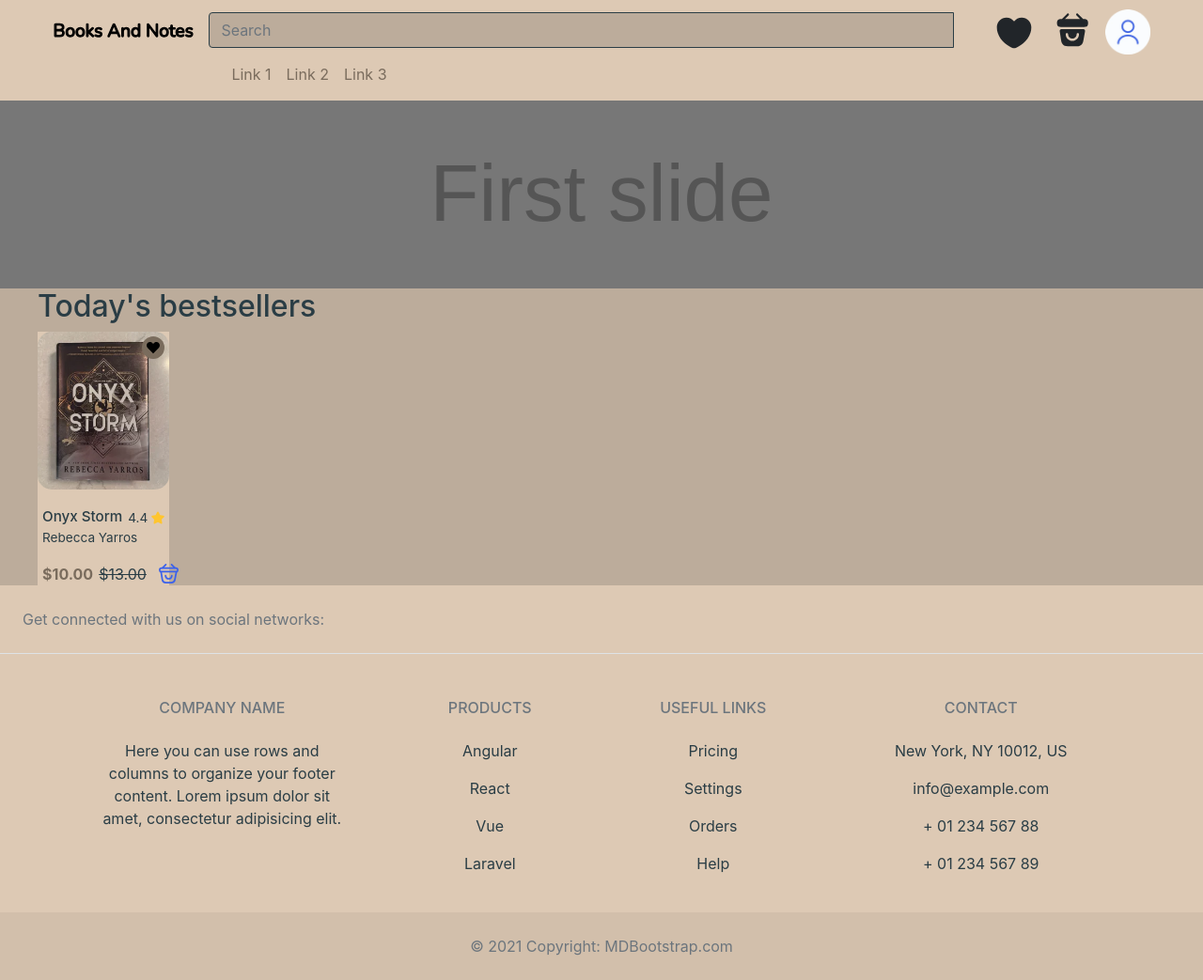
After one commit to k3lly200413-2/Books-And-Notes, a PHP site: page /index.php in a window 1280 px wide. The commit adds this page. Shown: the whole page at 94% size. Run offline with PHP 8.4, Linux system fonts and the light colour scheme.

Commit message:
feat: implement php

```diff
--- /dev/null
+++ b/card.php
@@ -0,0 +1,54 @@
+<?php
+// $bestSeller is set by the loop in index.php
+$title    = htmlspecialchars($book['title']);
+$author   = htmlspecialchars($book['author']);
+$image    = htmlspecialchars($book['image']);
+$rating   = number_format($book['rating'], 1);
+$price    = '$' . number_format($book['price'], 2);
+$oldPrice = isset($book['old_price']) ? '$' . number_format($book['old_price'], 2) : null;
+?>
+<div class="card-wrapper" data-book-id="<?= (int)$book['id'] ?>">
+    <div class="card-cover">
+        <button class="wish btn-primary" type="button" aria-label="Add to wishlist">
+            <svg xmlns="http://www.w3.org/2000/svg" width="14" height="14" viewBox="0 0 16 16" fill="none">
+                <path d="M1.24264 8.24264L8 15L14.7574 8.24264C15.553 7.44699 16 6.36786 16 5.24264V5.05234C16 2.8143 14.1857 1 11.9477 1C10.7166 1 9.55233 1.55959 8.78331 2.52086L8 3.5L7.21669 2.52086C6.44767 1.55959 5.28338 1 4.05234 1C1.8143 1 0 2.8143 0 5.05234V5.24264C0 6.36786 0.44699 7.44699 1.24264 8.24264Z" fill="#000000"/>
+            </svg>
+        </button>
+        <img src="<?= $image ?>" alt="<?= $title ?>">
+    </div>
+    <div class="card-body">
+        <div class="row">
+            <h3 class="title"><?= $title ?></h3>
+            <p class="rating">
+                <?= $rating ?>
+                <svg xmlns="http://www.w3.org/2000/svg" height="14" width="14"
+                     viewBox="0 0 508.068 508.068" style="margin-bottom: 3px;">
+                    <path style="fill:#FFC52F;"
+                                    d=" M111.713,322.434c0.4,0.4,0.8,1.2,0.4,1.6l-20.4,120.8c-2.8,16.4-0.4,30,6.4,38.4
+                                        c4.8,5.6,11.6,8.4,20,8.4c8,0,17.6-2.8,27.6-8l108.4-57.2c0.4-0.4,1.2-0.4,2,0l108.4,56.8c10,5.2,19.2,8,27.2,8l0,0
+                                        c8.4,0,15.2-2.8,20-8.4c6.8-8,9.2-21.6,6-38.4l-21.2-120.8c0-0.8,0-1.2,0.4-1.6l87.6-85.6c14.4-14,20.4-28.4,16.4-40
+                                        c-4-12-17.2-20-36.8-22.8l-121.2-17.2c-0.8,0-1.2-0.4-1.6-1.2l-54.4-109.6c-8.8-18-20.8-28-33.2-28s-24,10-33.2,28l-54,110
+                                        c-0.4,0.4-0.8,0.8-1.6,1.2l-121.2,18c-20,2.8-32.8,11.2-36.8,22.8c-4,11.6,2,25.6,16,39.6h0.4c0.4,0,0.4,0.4,0.8,0.8
+                                        L111.713,322.434z"/>
+                </svg>
+            </p>
+            <p class="author"><?= $author ?></p>
+            <div class="row-bottom">
+                <p class="new-price"><b><?= $price ?></b></p>
+                <?php if ($oldPrice): ?>
+                    <p class="old-price"><?= $oldPrice ?></p>
+                <?php endif; ?>
+                <div>
+                    <button class="cart" type="button" aria-label="Add to cart">
+                        <svg xmlns="http://www.w3.org/2000/svg" id="cart-button-empty"
+                                                viewBox="10 10 20 20" width="23" height="23" fill="none">
+                                            <path d="M17.0833 21.875C17.0833 23.475 18.3999 24.7917 19.9999 24.7917C21.5999 24.7917 22.9166 23.475 22.9166 21.875" stroke="var(--icon-1, #3B61EB)" stroke-width="1.5" stroke-miterlimit="10" stroke-linecap="round" stroke-linejoin="round" fill="none"/><path d="M17.3416 11.6665L14.325 14.6915" stroke="var(--icon-2, #3B61EB)" stroke-width="1.5" stroke-miterlimit="10" stroke-linecap="round" stroke-linejoin="round" fill="none"/>
+                                            <path d="M22.6582 11.6665L25.6749 14.6915" stroke="var(--icon-3, #3B61EB)" stroke-width="1.5" stroke-miterlimit="10" stroke-linecap="round" stroke-linejoin="round" fill="none"/>
+                                            <path d="M11.6665 16.5417C11.6665 15 12.4915 14.875 13.5165 14.875H26.4832C27.5082 14.875 28.3332 15 28.3332 16.5417C28.3332 18.3333 27.5082 18.2083 26.4832 18.2083H13.5165C12.4915 18.2083 11.6665 18.3333 11.6665 16.5417Z" stroke="var(--icon-4, #3B61EB)" stroke-width="1.5" fill="none"/><path d="M12.9167 18.3335L14.0917 25.5335C14.3584 27.1502 15.0001 28.3335 17.3834 28.3335H22.4084C25.0001 28.3335 25.3834 27.2002 25.6834 25.6335L27.0834 18.3335" stroke="var(--icon-5, #3B61EB)" stroke-width="1.5" stroke-linecap="round" fill="none"/>
+                        </svg>
+                    </button>
+                </div>
+            </div>
+        </div>
+    </div>
+</div>
--- a/index.html
+++ b/home.php
@@ -103,78 +103,13 @@
 
     <!-- TODO: Use php to reoeate these all the times we need -->
 
-    <!--
+
     <section style="max-width: 1200px; display: flex; margin: 0 auto; flex-direction: column;">
         <h2>Today's bestsellers</h2>
         <div class="overflow-scroll" style="display: flex; justify-content: space-between;">
-            <?php foreach ($books as $book): ?>
+            <?php foreach ($bestSeller as $book): ?>
                 <?php include 'card.php'; ?>
             <?php endforeach; ?>
-        </div>
-    </section>
-    -->
-
-    <section style="max-width: 1200px; display: flex; max-width: 1200px; margin: 0 auto; flex-direction: column;">
-        <h2>Today's bestsellers</h2>
-        <div class="overflow-scroll" style="display: flex; justify-content: space-between;">
-            <div id="listing-wrapper" class="card-wrapper">
-                <div class="card-cover">
-                    <button class="wish btn-primary" type="button">
-                        <svg xmlns="http://www.w3.org/2000/svg" width="14" height="14" viewBox="0 0 16 16" fill="none">
-                            <path d="M1.24264 8.24264L8 15L14.7574 8.24264C15.553 7.44699 16 6.36786 16 5.24264V5.05234C16 2.8143 14.1857 1 11.9477 1C10.7166 1 9.55233 1.55959 8.78331 2.52086L8 3.5L7.21669 2.52086C6.44767 1.55959 5.28338 1 4.05234 1C1.8143 1 0 2.8143 0 5.05234V5.24264C0 6.36786 0.44699 7.44699 1.24264 8.24264Z" fill="#000000"/>
-                        </svg>
-                    </button>
-                    <img src="./img/a2b17204-7a8b-4319-88c1-497ffad67192.webp" alt="Some Image">
-                </div>
-                <div class="card-body">
-                    <div class="row">
-                        <h3 class="title">
-                            Onyx Storm
-                        </h3>
-                        <p class="rating">
-                            4.4
-                            <svg    xmlns="http://www.w3.org/2000/svg"
-                                    xmlns:xlink="http://www.w3.org/1999/xlink"
-                                    height="14"
-                                    width="14"
-                                    version="1.1"
-                                    id="Layer_1"
-                                    viewBox="0 0 508.068 508.068"
-                                    xml:space="preserve"
-                                    style="margin-bottom: 3px;">
-                                <path style="fill:#FFC52F;"
-                                    d=" M111.713,322.434c0.4,0.4,0.8,1.2,0.4,1.6l-20.4,120.8c-2.8,16.4-0.4,30,6.4,38.4
-                                        c4.8,5.6,11.6,8.4,20,8.4c8,0,17.6-2.8,27.6-8l108.4-57.2c0.4-0.4,1.2-0.4,2,0l108.4,56.8c10,5.2,19.2,8,27.2,8l0,0
-                                        c8.4,0,15.2-2.8,20-8.4c6.8-8,9.2-21.6,6-38.4l-21.2-120.8c0-0.8,0-1.2,0.4-1.6l87.6-85.6c14.4-14,20.4-28.4,16.4-40
-                                        c-4-12-17.2-20-36.8-22.8l-121.2-17.2c-0.8,0-1.2-0.4-1.6-1.2l-54.4-109.6c-8.8-18-20.8-28-33.2-28s-24,10-33.2,28l-54,110
-                                        c-0.4,0.4-0.8,0.8-1.6,1.2l-121.2,18c-20,2.8-32.8,11.2-36.8,22.8c-4,11.6,2,25.6,16,39.6h0.4c0.4,0,0.4,0.4,0.8,0.8
-                                        L111.713,322.434z"/>
-                            </svg>
-                        </p>
-                        <p class="author">
-                            Rebecca Yarros
-                        </p>
-                        <div class="row-bottom">
-                            <p class="new-price">
-                                <b>$10.00</b>
-                            </p>
-                            <p class="old-price">
-                                $13.00
-                            </p>
-                            <div>
-                                <button class="cart" type="button">
-                                    <svg xmlns="http://www.w3.org/2000/svg" id="cart-button-empty"
-                                                viewBox="10 10 20 20" width="23" height="23" fill="none">
-                                            <path d="M17.0833 21.875C17.0833 23.475 18.3999 24.7917 19.9999 24.7917C21.5999 24.7917 22.9166 23.475 22.9166 21.875" stroke="var(--icon-1, #3B61EB)" stroke-width="1.5" stroke-miterlimit="10" stroke-linecap="round" stroke-linejoin="round" fill="none"/><path d="M17.3416 11.6665L14.325 14.6915" stroke="var(--icon-2, #3B61EB)" stroke-width="1.5" stroke-miterlimit="10" stroke-linecap="round" stroke-linejoin="round" fill="none"/>
-                                            <path d="M22.6582 11.6665L25.6749 14.6915" stroke="var(--icon-3, #3B61EB)" stroke-width="1.5" stroke-miterlimit="10" stroke-linecap="round" stroke-linejoin="round" fill="none"/>
-                                            <path d="M11.6665 16.5417C11.6665 15 12.4915 14.875 13.5165 14.875H26.4832C27.5082 14.875 28.3332 15 28.3332 16.5417C28.3332 18.3333 27.5082 18.2083 26.4832 18.2083H13.5165C12.4915 18.2083 11.6665 18.3333 11.6665 16.5417Z" stroke="var(--icon-4, #3B61EB)" stroke-width="1.5" fill="none"/><path d="M12.9167 18.3335L14.0917 25.5335C14.3584 27.1502 15.0001 28.3335 17.3834 28.3335H22.4084C25.0001 28.3335 25.3834 27.2002 25.6834 25.6335L27.0834 18.3335" stroke="var(--icon-5, #3B61EB)" stroke-width="1.5" stroke-linecap="round" fill="none"/>
-                                    </svg>
-                                </button>
-                            </div >
-                        </div>
-                    </div>
-                </div>
-            </div>
         </div>
     </section>
 
--- /dev/null
+++ b/index.php
@@ -0,0 +1,36 @@
+<?php
+    // require_once("bootstrap.php");
+
+    // Keeping to remember how it works
+
+    // $templateParams["titolo"] = "Blog TW - Home";
+    // $templateParams["nome"] = "lista-articoli.php";
+    // $templateParams["articolicasuali"] = $dbh->getRandomPosts(2);
+    // $templateParams["categorie"] = $dbh->getCategories();
+
+    // what I may actually need
+
+    // $templateParams["bestSellers"] = $dbh->getBestSellers();
+
+    $bestSeller = [
+        [
+            'id'        => 1,
+            'title'     => 'Onyx Storm',
+            'author'    => 'Rebecca Yarros',
+            'image'     => './img/a2b17204-7a8b-4319-88c1-497ffad67192.webp',
+            'rating'    => 4.4,
+            'price'     => 10.00,
+            'old_price' => 13.00,
+        ],
+        // [
+        //     'id'     => 2,
+        //     'title'  => 'Fourth Wing',
+        //     'author' => 'Rebecca Yarros',
+        //     'image'  => './img/fourth-wing.webp',
+        //     'rating' => 4.6,
+        //     'price'  => 9.50,          // no old_price, so that element is skipped
+        // ],
+    ];
+
+    require("home.php");
+?>
```
